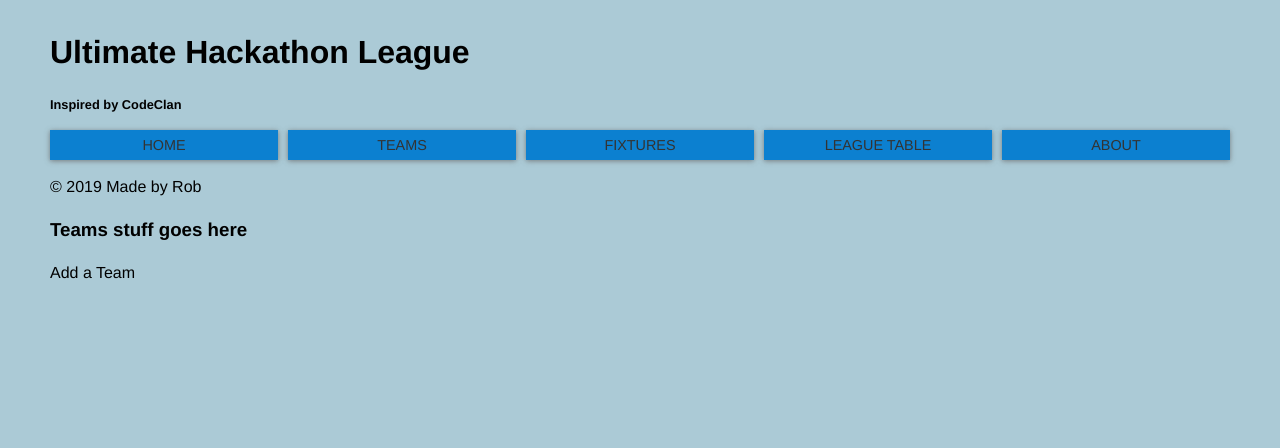
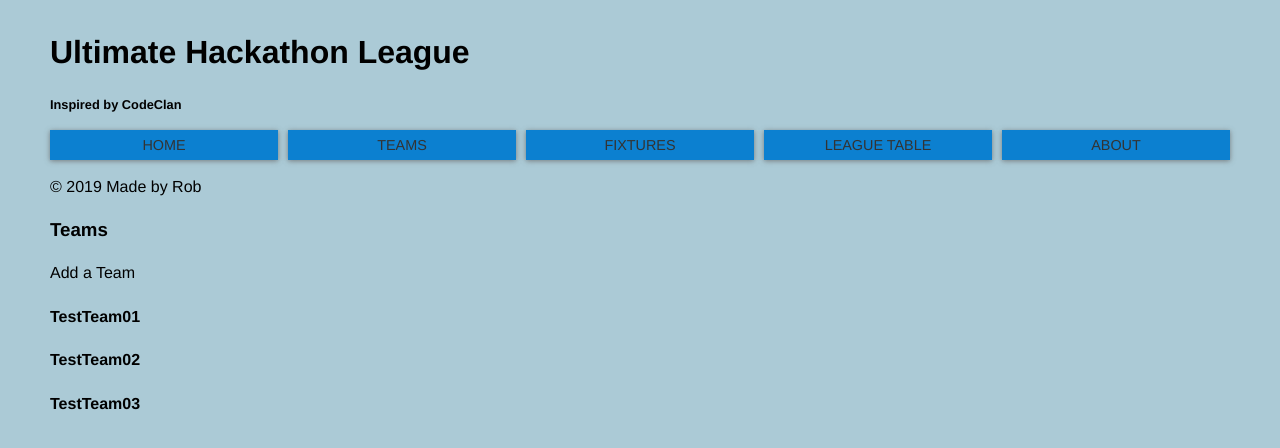
Before and after one commit to rcarmitage/codeclan_solo_project-sports_scoring_app_v3.0_javascript_vue, a Vue app: page / in a window 1280 px wide. Shown: the top 448 px of the page. Built offline with nearby package versions, Linux system fonts and the light colour scheme.

Commit message:
added 3 example teams into App.vue, these teams show up on Teams.vue

```diff
--- a/src/App.vue
+++ b/src/App.vue
@@ -1,7 +1,7 @@
 <template>
   <div id="app">
-    <Homepage/>
-    <Teams/>
+    <Homepage />
+    <Teams v-bind:teams="teams" />
   </div>
 </template>
 
@@ -14,6 +14,24 @@ export default {
   components: {
     Homepage,
     Teams
+  },
+  data() {
+    return {
+      teams: [
+        {
+          id: 1,
+          name: "TestTeam01"
+        },
+        {
+          id: 2,
+          name: "TestTeam02"
+        },
+        {
+          id: 3,
+          name: "TestTeam03"
+        }
+      ]
+    }
   }
 }
 </script>
--- a/src/components/Homepage.vue
+++ b/src/components/Homepage.vue
@@ -29,10 +29,7 @@
 
 <script>
 export default {
-    name: 'Homepage',
-    props: {
-        msg: String
-    }
+    name: 'Homepage'
 }
 </script>
 
--- a/src/components/Teams.vue
+++ b/src/components/Teams.vue
@@ -1,17 +1,18 @@
 <template>
     <div>
-        <h3>Teams stuff goes here</h3>
+        <h3>Teams</h3>
         <!-- Add team button, list all teams, edit and delete team buttons next to each team -->
         <a class="btn">Add a Team</a>
+        <div v-bind:key="team.id" v-for="team in teams">
+            <h4>{{team.name}}</h4>
+        </div>
     </div>
 </template>
 
 <script>
 export default {
     name: 'Teams',
-    props: {
-        msg: String
-    }
+    props: ["teams"]
 }
 </script>
 
```
